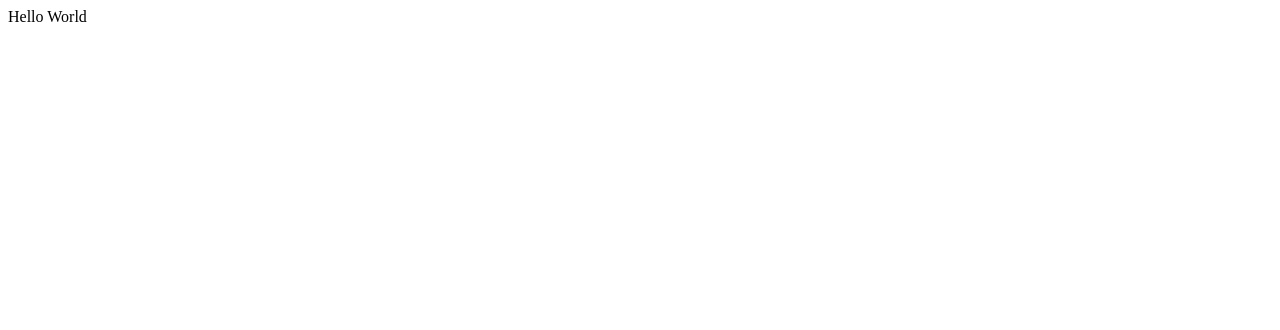
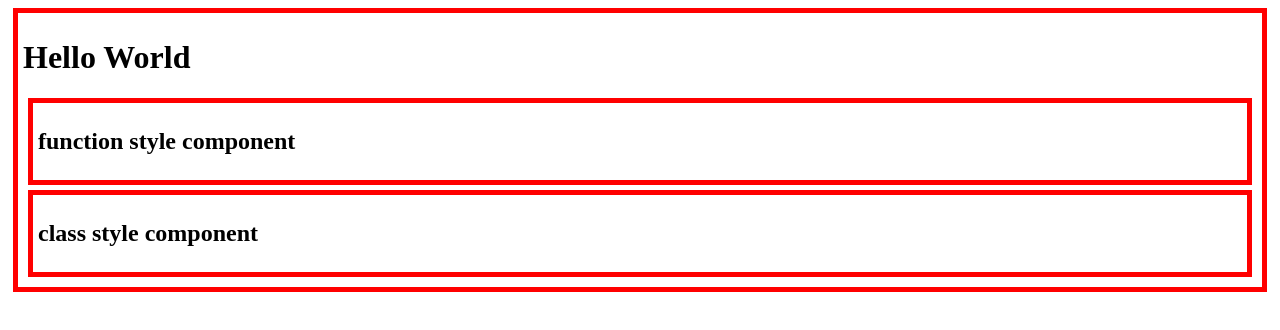
Before and after one commit to fp024/reactjs-coding-everybody-study, a React (Create React App) app in the folder Part02/react-func-class-style-coding/: page / in a window 1280 px wide. Shown: the top 330 px of the page. Built offline with nearby package versions, Linux system fonts and the light colour scheme.

Commit message:
02 수업의 목표 - 완료
학습 프로젝트 준비

```diff
--- a/Part02/react-func-class-style-coding/src/App.css
+++ b/Part02/react-func-class-style-coding/src/App.css
@@ -1 +1,5 @@
-/* 코드 모두 제거 */
+.container {
+  border: 5px solid red;
+  margin: 5px;
+  padding: 5px;
+}
--- a/Part02/react-func-class-style-coding/src/App.js
+++ b/Part02/react-func-class-style-coding/src/App.js
@@ -1,7 +1,32 @@
+import React, { Component } from 'react';
 import './App.css';
 
 function App() {
-  return <div className="App">Hello World</div>;
+  return (
+    <div className="container">
+      <h1>Hello World</h1>
+      <FuncComp></FuncComp>
+      <ClassComp></ClassComp>
+    </div>
+  );
+}
+
+function FuncComp() {
+  return (
+    <div className="container">
+      <h2>function style component</h2>
+    </div>
+  );
+}
+
+class ClassComp extends Component {
+  render() {
+    return (
+      <div className="container">
+        <h2>class style component</h2>
+      </div>
+    );
+  }
 }
 
 export default App;
```
Also changed, not shown: 2 other files (tests, documents, lock files or other folders).
